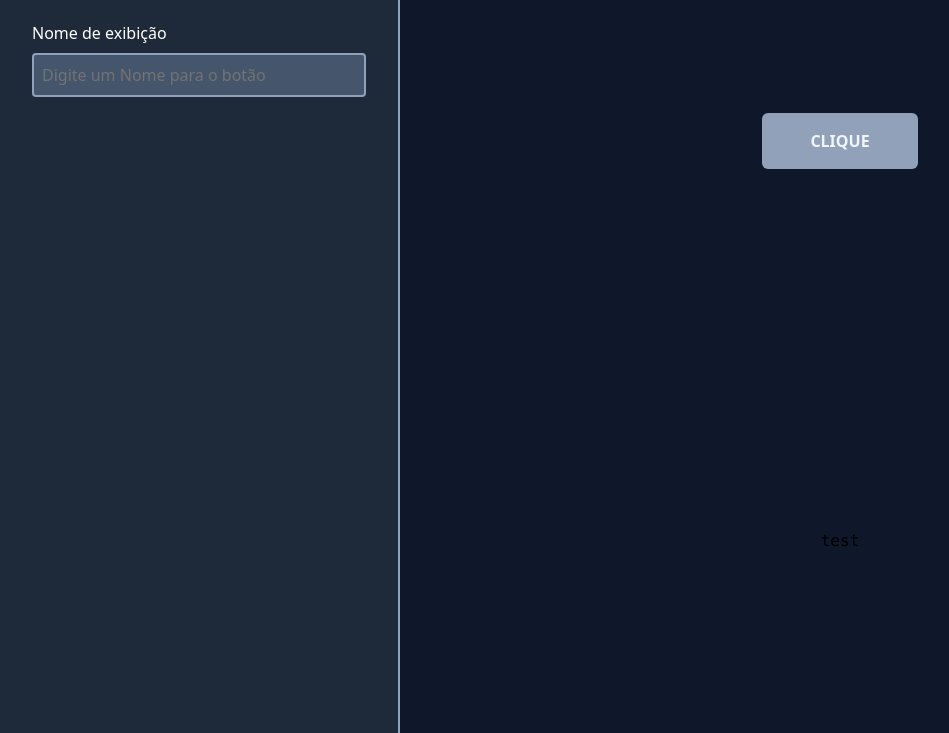
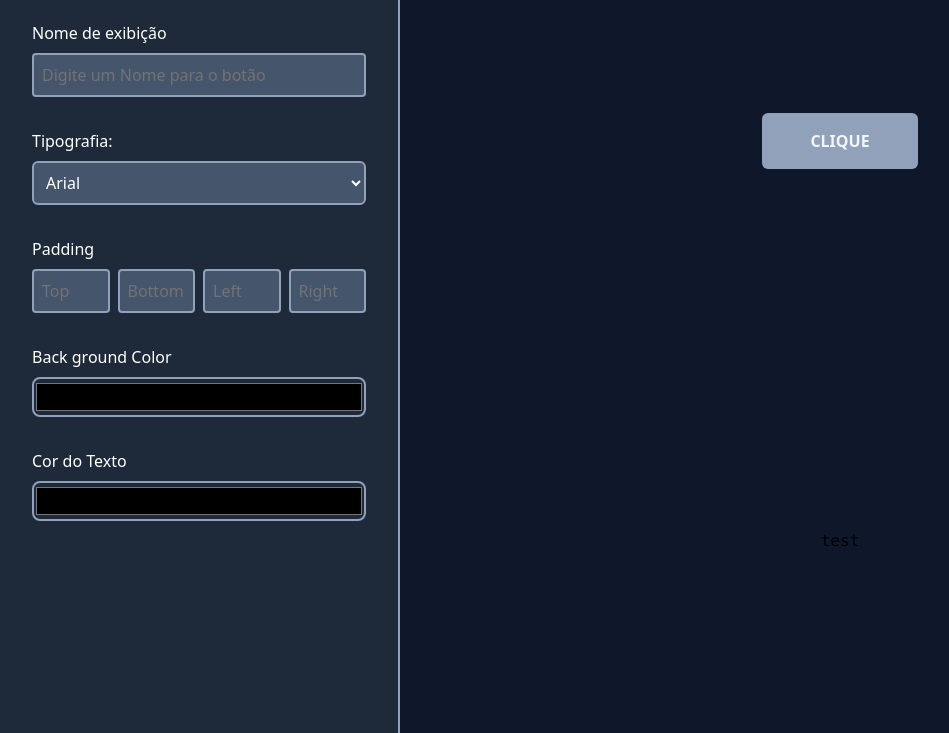
Before and after one commit to Pegasis12/button-creator, a website with bundled scripts: page src/index.html in a window 1280 px wide. Shown: the part 67-800 px from the top of the page, without its empty margins (0-949 px from the left). Built offline with nearby package versions, Linux system fonts and the light colour scheme.

Commit message:
ajuste-1

```diff
--- a/src/index.html
+++ b/src/index.html
@@ -9,9 +9,9 @@
   <body class="grid grid-cols-[400px_1fr] bg-slate-900 h-[100vh]">
     <aside class="bg-gray-800 p-8 border-r-2 border-slate-400 h-full">
       <h2 class="text-2xl font-bold text-white text-center">Crie seu botão!</h2>
-      <form id="controles" class="grid gap-3 mt-6">
+      <form id="controles" class="grid gap-8 mt-6">
         <div>
-          <label class="block text-md text-white mb-2" for="name"
+          <label class="block text-md text-white mb-2 font-medium" for="name"
             >Nome de exibição</label
           >
           <input
@@ -20,6 +20,90 @@
             id="nome"
             name="nome"
             placeholder="Digite um Nome para o botão"
+          />
+        </div>
+
+        <div>
+          <label
+            class="block text-md text-white mb-2 font-medium"
+            for="fontFamily"
+            >Tipografia:</label
+          >
+          <select
+            class="w-full text-white bg-slate-600 p-2 border-2 border-slate-400 rounded-md focus:border-slate-100 focus:outline-none"
+            name="fontFamily"
+            id="fontFamily"
+          >
+            <option value="arial">Arial</option>
+            <option value="monospace">Monospace</option>
+            <option value="poppins">Poppins</option>
+          </select>
+        </div>
+
+        <div>
+          <label
+            class="block text-md text-white mb-2 font-medium"
+            for="paddingTop"
+            >Padding</label
+          >
+          <div class="flex gap-2">
+            <input
+              class="input"
+              type="text"
+              id="paddingTop"
+              name="paddingTop"
+              placeholder="Top"
+            />
+
+            <input
+              class="input"
+              type="text"
+              id="paddingBottom"
+              name="paddingBottom"
+              placeholder="Bottom"
+            />
+
+            <input
+              class="input"
+              type="text"
+              id="paddingLeft"
+              name="paddingLeft"
+              placeholder="Left"
+            />
+
+            <input
+              class="input"
+              type="text"
+              id="paddingRight"
+              name="paddingRight"
+              placeholder="Right"
+            />
+          </div>
+        </div>
+
+        <div>
+          <label
+            class="block text-md text-white mb-2 font-medium"
+            for="backgroundColor"
+            >Back ground Color</label
+          >
+          <input
+            class="h-10 w-full block border-2 border-slate-400 cursor-pointer rounded-lg focus:outline-none focus:border-slate-100"
+            type="color"
+            id="backgroundColor"
+            name="backgroundColor"
+          />
+        </div>
+
+        <div>
+          <label class="block text-md text-white mb-2 font-medium" for="color"
+            >Cor do Texto</label
+          >
+          <input
+            class="h-10 w-full block border-2 border-slate-400 cursor-pointer rounded-lg focus:outline-none focus:border-slate-100"
+            type="color"
+            id="color"
+            name="color"
           />
         </div>
       </form>
--- a/src/input.css
+++ b/src/input.css
@@ -30,21 +30,7 @@
 /* inidicando que estão na camada de componentes */
 /* o theme da versão 3 ira ficar depreciado, pra isso usamos outra solucao que é usar a variavel css, o bg-gradient tbm esta depreciado agora é bg-linear pois tem mais gradiente incluindo o radial*/
 @layer components{
-  .btn{
-    @apply py-2 px-6 rounded-md bg-verde-400 text-preto-200 cursor-pointer hover:contrast-120;
-  }
-
   .input{
-    @apply w-full bg-slate-600 p-2 border-2 border-slate-400 rounded-sm focus:border-b-preto-200 placeholder:text-neutral-500;
-  }
-
-  .title-animate{
-    @apply text-preto-200 font-sans font-medium text-5xl md:text-8xl text-balance max-w-screen-lg mb-8;
-    clip-path: polygon(0 0, 100% 0, 100% 100%, 0% 100%);
-  }
-
-  .char{
-    transform: translateY(200px);
-    transition: transform .5s;
+    @apply w-full bg-slate-600 p-2 border-2 border-slate-400 rounded-sm focus:border-slate-100 focus:outline-none placeholder:text-neutral-500;
   }
 }
--- a/src/js/controles.js
+++ b/src/js/controles.js
@@ -9,6 +9,34 @@ const handleStyle = {
   nome(value) {
     btn.innerText = value;
   },
+
+  fontFamily(value) {
+    btn.style.fontFamily = value;
+  },
+
+  paddingTop(value) {
+    btn.style.paddingTop = value + 'px';
+  },
+
+  paddingBottom(value) {
+    btn.style.paddingBottom = value + 'px';
+  },
+
+  paddingLeft(value) {
+    btn.style.paddingLeft = value + 'px';
+  },
+
+  paddingRight(value) {
+    btn.style.paddingRight = value + 'px';
+  },
+
+  backgroundColor(value) {
+    btn.style.backgroundColor = value;
+  },
+
+  color(value) {
+    btn.style.color = value;
+  },
 };
 
 function handleChange(event) {
```
Also changed, not shown: src/output.css.
